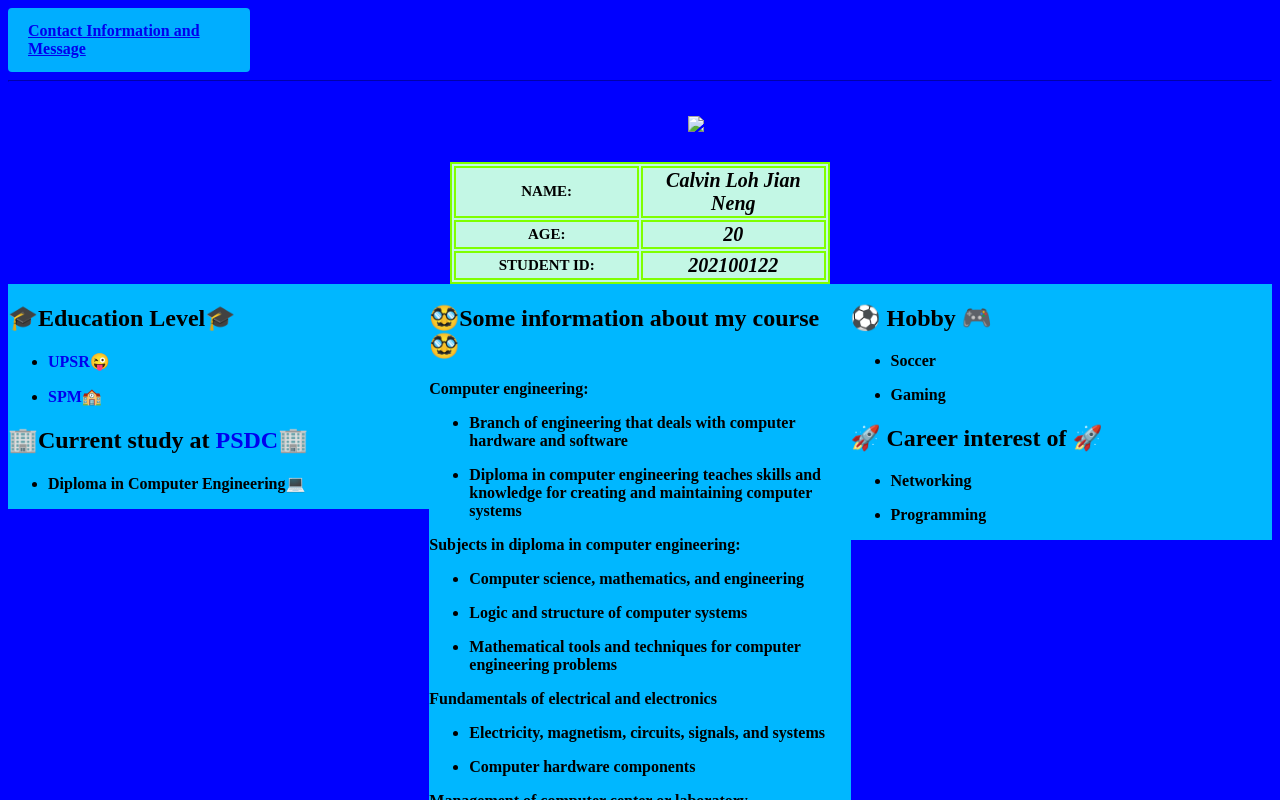
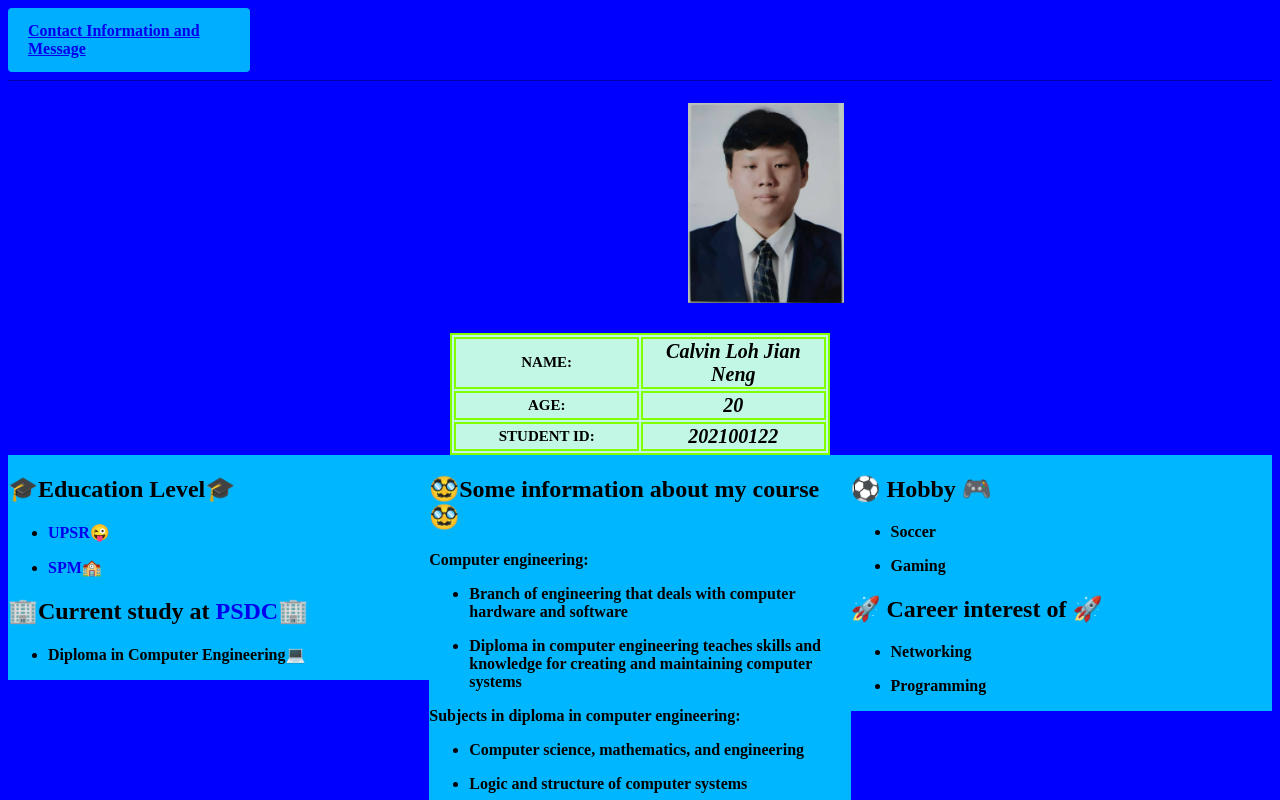
Before and after one commit to CALVIN-VINNY/Assignment-1-WED, a plain HTML site: page index.html in a window 1280 px wide. Shown: the top 800 px of the page. Drawn offline with Linux system fonts and the light colour scheme.

Commit message:
index.html

```diff
--- a/index.html
+++ b/index.html
@@ -32,7 +32,7 @@
     </div>
     <hr style="border-color: blue;">
     <diV>
-        <h1><img src="WhatsApp Image 2023-12-13 at 21.55.58.jpeg height="200" style="position: relative;left:680px ;"></h1>
+        <h1><img src="WhatsApp Image 2023-12-13 at 21.55.58.jpeg" height="200" style="position: relative;left:680px ;"></h1>
     </diV>
     <div>
         <style>
```
